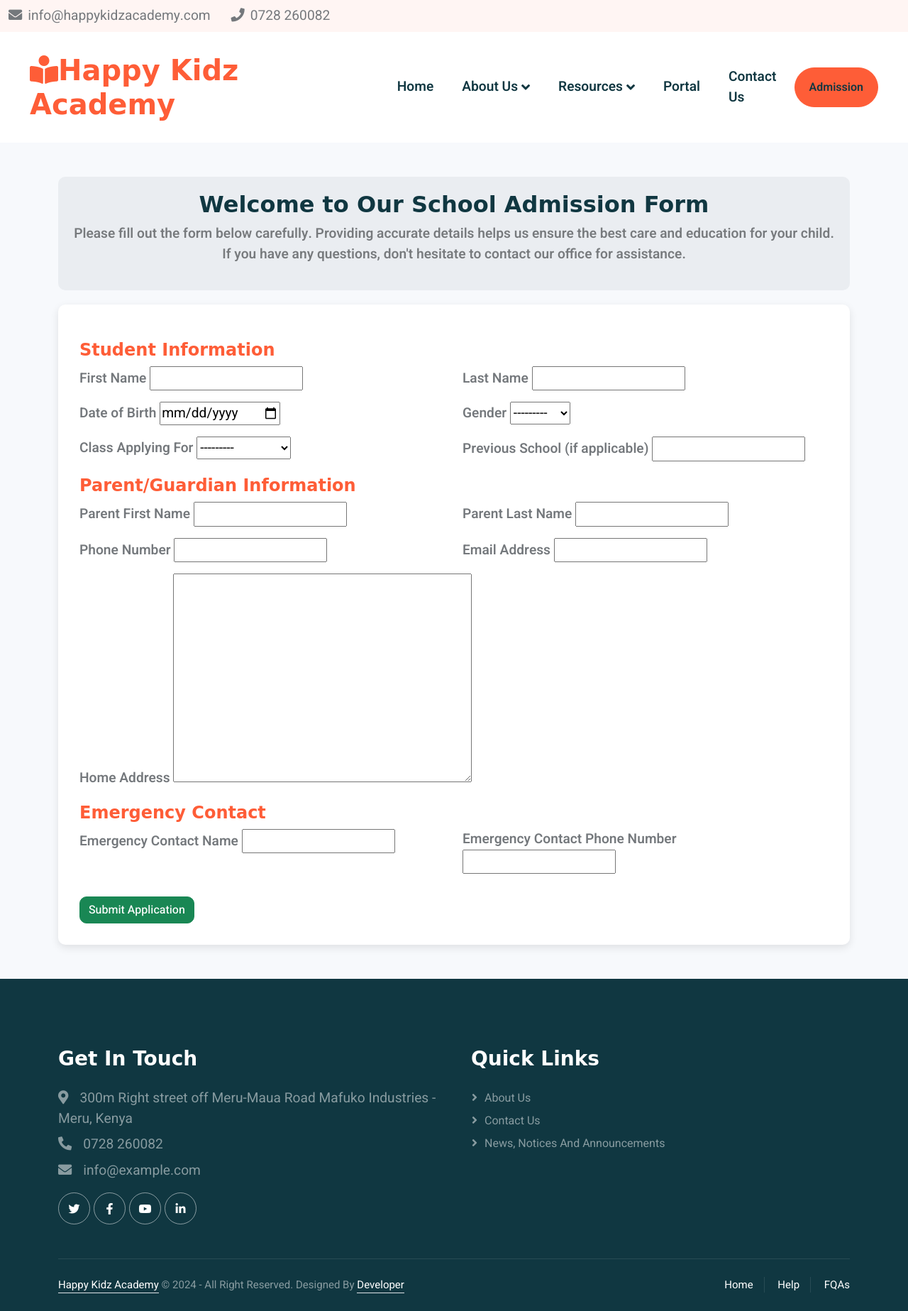
After one commit to kavingojulius/Happy-Kidz-Academy, a Django app: page /admission in a window 1280 px wide. The commit adds this page. Shown: the whole page at 71% size. Run offline with Django 5.2, Linux system fonts and the light colour scheme; some libraries are stand-ins or nearby versions.

Commit message:
admission form

```diff
--- a/main/admin.py
+++ b/main/admin.py
@@ -14,3 +14,4 @@ class EventAdmin(admin.ModelAdmin):
 admin.site.register(Event, EventAdmin)
 
 admin.site.register(LandingPageText)
+admin.site.register(StudentAdmission)
--- /dev/null
+++ b/main/forms.py
@@ -0,0 +1,14 @@
+from django import forms
+from .models import *
+
+class StudentAdmissionForm(forms.ModelForm):
+    class Meta:
+        model = StudentAdmission
+        fields = [
+            'first_name', 'last_name', 'date_of_birth', 'gender', 'applying_class', 'previous_school',
+            'parent_first_name', 'parent_last_name', 'parent_phone', 'parent_email', 'home_address',
+            'emergency_contact_name', 'emergency_contact_phone'
+        ]
+        widgets = {
+            'date_of_birth': forms.DateInput(attrs={'type': 'date'}),
+        }
--- a/main/models.py
+++ b/main/models.py
@@ -50,3 +50,42 @@ class Gallery(models.Model):
 
     class Meta:
         verbose_name_plural = 'Gallery (images)'
+
+class StudentAdmission(models.Model):
+    # Student Information
+    first_name = models.CharField(max_length=50)
+    last_name = models.CharField(max_length=50)
+    date_of_birth = models.DateField()
+    GENDER_CHOICES = [
+        ('male', 'Male'),
+        ('female', 'Female'),
+        ('other', 'Other'),
+    ]
+    gender = models.CharField(max_length=10, choices=GENDER_CHOICES)
+    CLASS_CHOICES = [
+        ('daycare', 'Daycare'),
+        ('playgroup', 'Playgroup'),
+        ('kindergarten', 'Kindergarten'),
+        ('grade1', 'Grade 1'),
+        ('grade2', 'Grade 2'),
+        ('grade3', 'Grade 3'),
+    ]
+    applying_class = models.CharField(max_length=20, choices=CLASS_CHOICES)
+    previous_school = models.CharField(max_length=100, blank=True, null=True)
+
+    # Parent/Guardian Information
+    parent_first_name = models.CharField(max_length=50)
+    parent_last_name = models.CharField(max_length=50)
+    parent_phone = models.CharField(max_length=15)
+    parent_email = models.EmailField()
+    home_address = models.TextField()
+
+    # Emergency Contact
+    emergency_contact_name = models.CharField(max_length=100)
+    emergency_contact_phone = models.CharField(max_length=15)
+
+    # Timestamp
+    submitted_at = models.DateTimeField(auto_now_add=True)
+
+    def __str__(self):
+        return f"{self.first_name} {self.last_name} - {self.applying_class}"
--- /dev/null
+++ b/main/templates/main/admission.html
@@ -0,0 +1,135 @@
+{% extends 'main/base.html' %}
+
+{% load static %}
+
+{% block title %} Admission Form {% endblock %}
+
+{% block content %}
+
+    <style>
+        body {
+            background-color: #f7f9fc;
+        }
+        .form-container {
+            background-color: #ffffff;
+            padding: 30px;
+            border-radius: 10px;
+            box-shadow: 0px 4px 12px rgba(0, 0, 0, 0.1);
+        }
+        .welcome-div {
+            background-color: #eaedf1;
+            color: #777a7d;
+            font-weight: bolder;
+            padding: 20px;
+            border-radius: 10px;
+            text-align: center;
+            margin-bottom: 20px;
+        }
+        .welcome-div h2 {
+            font-weight: bold;
+        }
+        h4 {
+            margin-top: 20px;
+            color: var(--primary);
+        }
+        label {
+            font-weight: bold;
+        }
+    </style>
+
+    <div class="container mt-5">
+        <!-- Welcome Section -->
+        <div class="welcome-div">
+            <h2>Welcome to Our School Admission Form</h2>
+            <p>Please fill out the form below carefully. Providing accurate details helps us ensure the best care and education for your child. If you have any questions, don't hesitate to contact our office for assistance.</p>
+        </div>
+
+        <!-- Form Section -->
+        <div class="form-container">
+            <form method="POST">
+                {% csrf_token %}
+
+                <!-- Student Information Section -->
+                <h4>Student Information</h4>
+                <div class="row mb-3">
+                    <div class="col-md-6">
+                        <label for="first_name">First Name</label>
+                        {{ form.first_name }}
+                    </div>
+                    <div class="col-md-6">
+                        <label for="last_name">Last Name</label>
+                        {{ form.last_name }}
+                    </div>
+                </div>
+
+                <div class="row mb-3">
+                    <div class="col-md-6">
+                        <label for="date_of_birth">Date of Birth</label>
+                        {{ form.date_of_birth }}
+                    </div>
+                    <div class="col-md-6">
+                        <label for="gender">Gender</label>
+                        {{ form.gender }}
+                    </div>
+                </div>
+
+                <div class="row mb-3">
+                    <div class="col-md-6">
+                        <label for="applying_class">Class Applying For</label>
+                        {{ form.applying_class }}
+                    </div>
+                    <div class="col-md-6">
+                        <label for="previous_school">Previous School (if applicable)</label>
+                        {{ form.previous_school }}
+                    </div>
+                </div>
+
+                <!-- Parent/Guardian Information Section -->
+                <h4>Parent/Guardian Information</h4>
+                <div class="row mb-3">
+                    <div class="col-md-6">
+                        <label for="parent_first_name">Parent First Name</label>
+                        {{ form.parent_first_name }}
+                    </div>
+                    <div class="col-md-6">
+                        <label for="parent_last_name">Parent Last Name</label>
+                        {{ form.parent_last_name }}
+                    </div>
+                </div>
+
+                <div class="row mb-3">
+                    <div class="col-md-6">
+                        <label for="parent_phone">Phone Number</label>
+                        {{ form.parent_phone }}
+                    </div>
+                    <div class="col-md-6">
+                        <label for="parent_email">Email Address</label>
+                        {{ form.parent_email }}
+                    </div>
+                </div>
+
+                <div class="mb-3">
+                    <label for="home_address">Home Address</label>
+                    {{ form.home_address }}
+                </div>
+
+                <!-- Emergency Contact Section -->
+                <h4>Emergency Contact</h4>
+                <div class="row mb-3">
+                    <div class="col-md-6">
+                        <label for="emergency_contact_name">Emergency Contact Name</label>
+                        {{ form.emergency_contact_name }}
+                    </div>
+                    <div class="col-md-6">
+                        <label for="emergency_contact_phone">Emergency Contact Phone Number</label>
+                        {{ form.emergency_contact_phone }}
+                    </div>
+                </div>
+
+                <!-- Submit Button -->
+                <button type="submit" class="btn btn-success mt-3">Submit Application</button>
+            </form>
+        </div>
+    </div>
+
+{% endblock %}
--- a/main/templates/main/base.html
+++ b/main/templates/main/base.html
@@ -89,7 +89,7 @@
                         </div>
                         <a href="{% url 'log_in' %}" class="nav-item nav-link">Portal</a>
                         <a href="{% url 'contact_us' %}" class="nav-item nav-link">Contact Us</a>
-                        <a href="" class="btn btn-primary rounded-pill nav-item nav-link">Admission</a>
+                        <a href="{% url 'admission' %}" class="btn btn-primary rounded-pill nav-item nav-link">Admission</a>
 
                         {% if request.user.is_authenticated %}
                             <a href="{% url 'logout' %}" class="nav-item nav-link">Logout</a>
--- a/main/urls.py
+++ b/main/urls.py
@@ -10,4 +10,6 @@ urlpatterns = [
     path('contact', contact_us, name='contact_us'),
     path('gallery', gallery, name='gallery'),
     path('downloads', downloads ,name='downloads'),
+    path('admission', admission, name='admission'),
+    path('admission_success', admission_success, name='admission_success'),
 ]
--- a/main/views.py
+++ b/main/views.py
@@ -1,5 +1,6 @@
-from django.shortcuts import render
+from django.shortcuts import render, redirect
 from .models import *
+from .forms import *
 
 # Create your views here.
 from django.utils import timezone
@@ -57,3 +58,16 @@ def downloads(request):
 def gallery(request):
     gallery = Gallery.objects.all()
     return render(request, 'main/gallery.html', {'gallery':gallery})
+
+def admission(request):
+    if request.method == 'POST':
+        form = StudentAdmissionForm(request.POST)
+        if form.is_valid():
+            form.save()  # Save the form data to the database
+            return redirect('admission_success')  # Redirect to a success page after submission
+    else:
+        form = StudentAdmissionForm()
+    return render(request, 'main/admission.html', {'form':form})
+
+def admission_success(request):
+    return render(request, 'main/admission_success.html')
```
Also changed, not shown: main/form_filters.py (added, +7 -0 lines), main/templates/main/admission_success.html (added, +16 -0 lines), db.sqlite3, main/migrations/0005_studentadmission.py (added).
